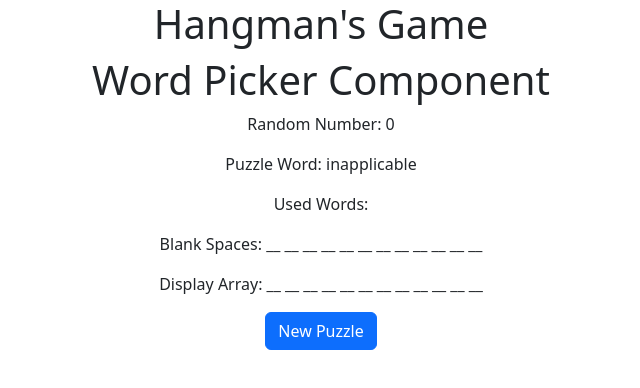
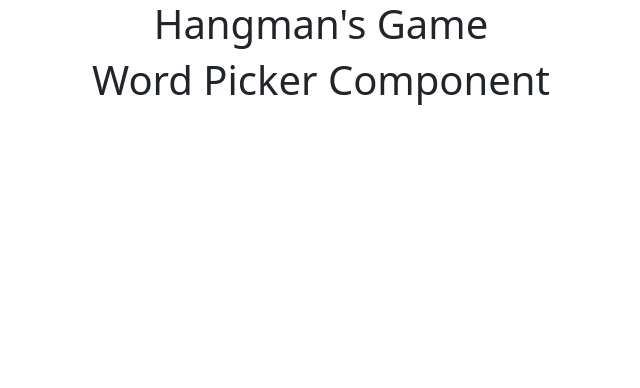
Before and after one commit to aaron-webdev/learning_repo, a React (Vite) app in the folder hangman_game_main/hangman_react/: page / in a window 1280 px wide. Shown: the top 388 px of the page, without its empty margins (319-959 px from the left). Built offline with nearby package versions, Linux system fonts and the light colour scheme.

Commit message:
start over

```diff
--- a/hangman_game_main/hangman_react/src/components/WordPicker.jsx
+++ b/hangman_game_main/hangman_react/src/components/WordPicker.jsx
@@ -1,16 +1,9 @@
-import { useState, useEffect } from "react";
-import Button from 'react-bootstrap/Button';
 
 
 
 
 export default function WordPicker()
 {
-const [randomNumber, setRandomNumber] = useState(0);
-const [puzzleWord, setPuzzleWord] = useState('inapplicable');
-const [puzzleDisplayArray, setPuzzleDisplayArray] = useState([]);
-const [blankSpacesArray, setBlankSpacesArray] = useState([]);
-const [usedPuzzleWords, setUsedPuzzleWords] = useState([]);
 
 
 const wordBankMain = [
@@ -73,45 +66,9 @@ const wordBankMain = [
 ];
 
 
-// create blank space array and updates that array when the puzzle word changes
-useEffect(() => {
-    const puzzleWordLetterArray = puzzleWord.split(''); //converts string to array
-    const newBlankSpacesArray = puzzleWordLetterArray.map(() => ' __ ');
-    setBlankSpacesArray(newBlankSpacesArray);
-}, [puzzleWord]);
-
-useEffect(() => {
-    const newDisplayArray = blankSpacesArray;
-    setPuzzleDisplayArray(newDisplayArray);
-},[blankSpacesArray]);
-
-function startNewPuzzle()
-{
-    const availableWords = wordBankMain.filter(word => !usedPuzzleWords.includes(word));
-
-    if (availableWords.length === 0) //reset used words list if all words have been used
-        {
-            setUsedPuzzleWords([]);
-            availableWords.push(...wordBankMain);
-        }
-    const newRandomNumber = Math.floor(Math.random() * availableWords.length);
-    const newPuzzleWord = availableWords[newRandomNumber];
-    setUsedPuzzleWords(prev => [...prev, newPuzzleWord]);
-    setRandomNumber(newRandomNumber);
-    setPuzzleWord(newPuzzleWord);
-}
-
-
-
     return(
         <>
             <h1>Word Picker Component</h1>
-            <p>Random Number: {randomNumber}</p>
-            <p>Puzzle Word: {puzzleWord}</p>
-            <p>Used Words: {usedPuzzleWords.join(", ")}</p>
-            <p>Blank Spaces: {blankSpacesArray.join(" ")}</p>
-            <p>Display Array: {puzzleDisplayArray.join(" ")}</p>
-            <Button onClick={startNewPuzzle}>New Puzzle</Button>
         </>
     )
 }
```
